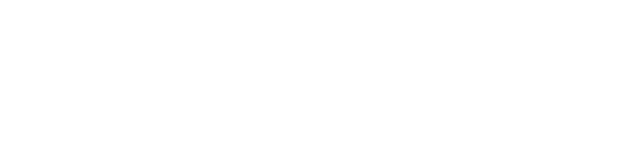
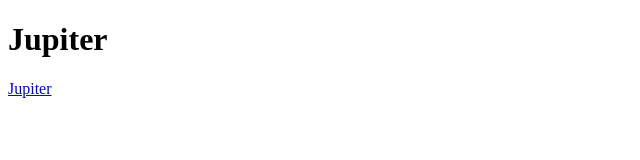
Before and after one commit to bryantconrad/solar-system-exercise, a plain HTML site: page jupiter/index.html in a window 1280 px wide. Shown: the whole page, without its empty margins (0-640 px from the left). Drawn offline with Linux system fonts and the light colour scheme.

Commit message:
finish adding jupiter

```diff
--- a/jupiter/index.html
+++ b/jupiter/index.html
@@ -1,12 +1,16 @@
 <!DOCTYPE html>
 <html lang="en">
+
 <head>
     <meta charset="UTF-8">
     <meta http-equiv="X-UA-Compatible" content="IE=edge">
     <meta name="viewport" content="width=device-width, initial-scale=1.0">
-    <title>Document</title>
+    <title>Jupiter</title>
 </head>
+
 <body>
+    <h1>Jupiter</h1>
+    <a href="https://en.wikipedia.org/wiki/Jupiter">Jupiter</a>
+</body>
 
-</body>
 </html>
```
